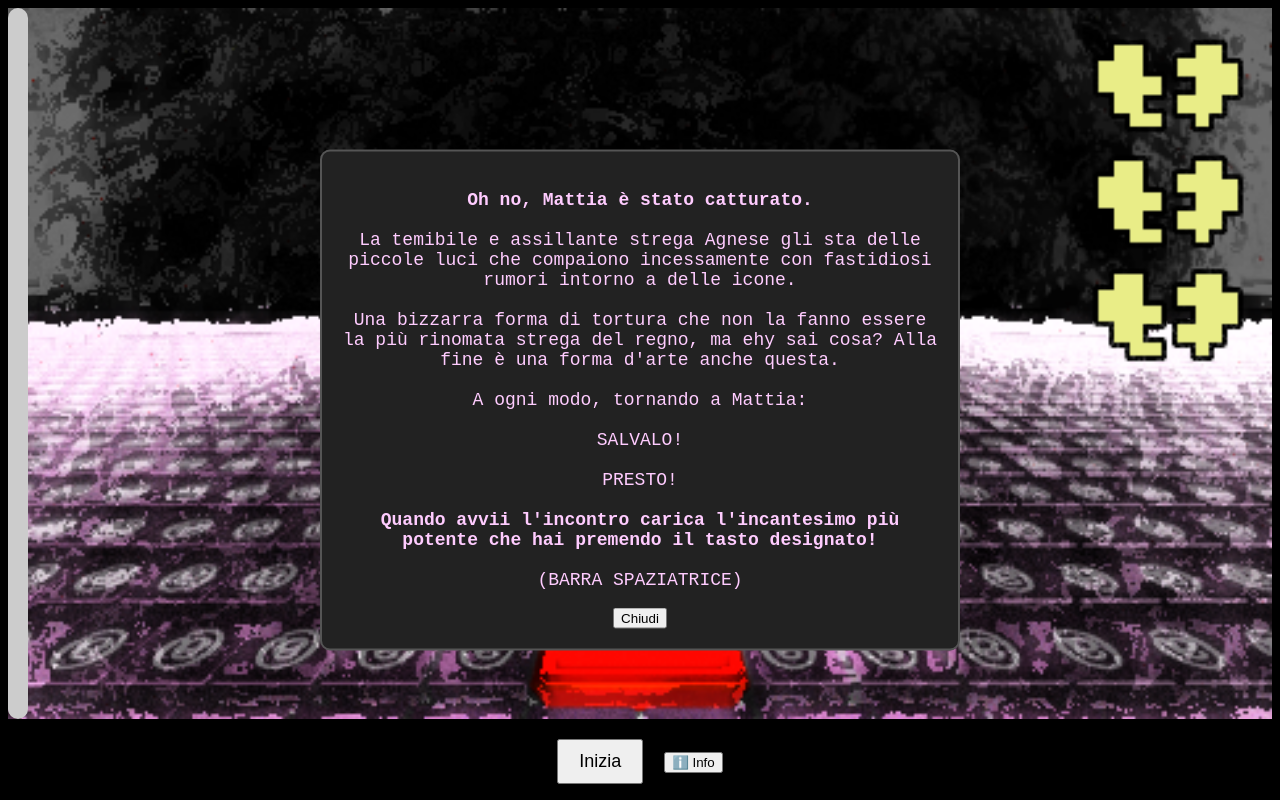
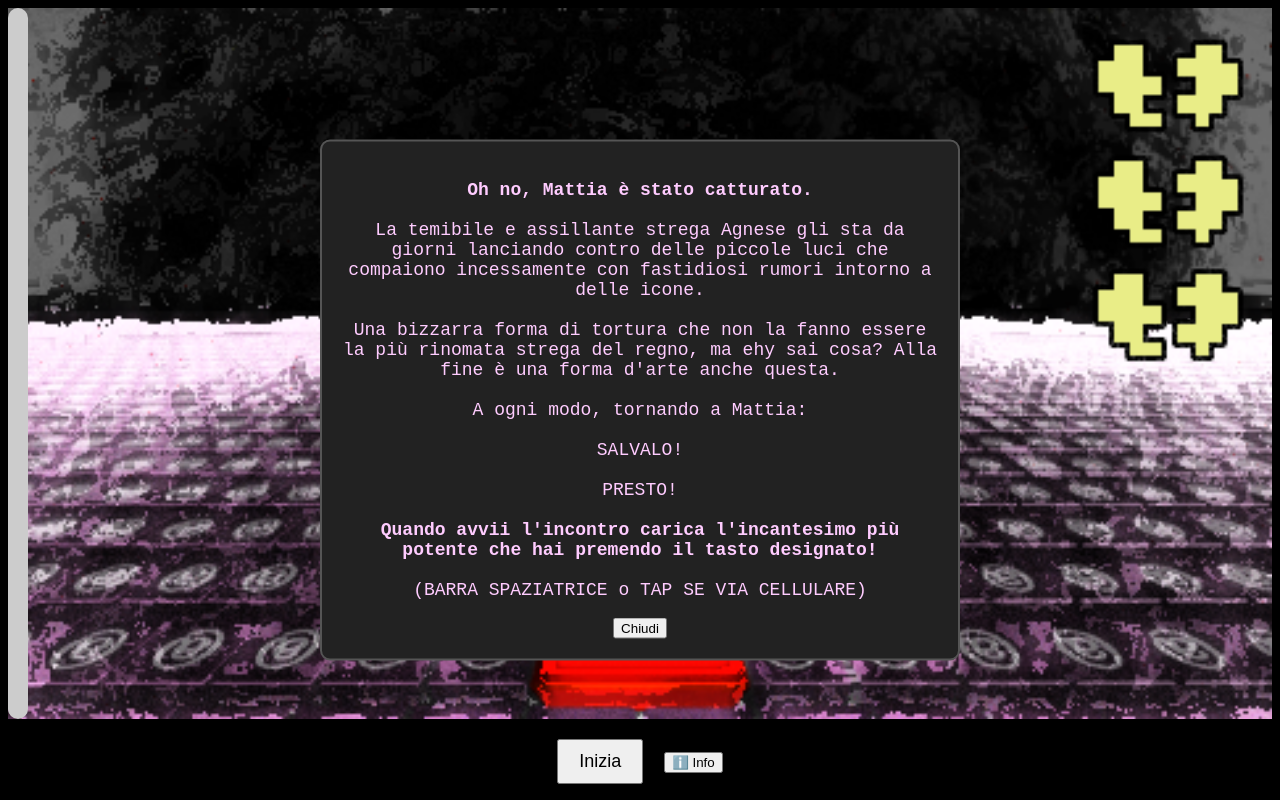
Before and after one commit to Vhaidra/AnotherTag, a plain HTML site: page index.html in a window 1280 px wide. Drawn offline with Linux system fonts and the light colour scheme.

Commit message:
Update index.html

```diff
--- a/index.html
+++ b/index.html
@@ -279,7 +279,7 @@ esterno.addEventListener("touchstart", (e) => {
 <div id="popupMessage" style="display: none; position: fixed; top: 50%; left: 50%; transform: translate(-50%, -50%);
   background-color: #222; padding: 20px; border: 2px solid #555; border-radius: 10px; z-index: 9999; max-width: 90%; text-align: center;">
 
-<p> <b>Oh no, Mattia è stato catturato. </b><br><br> La temibile e assillante strega Agnese gli sta delle piccole luci che compaiono incessamente con fastidiosi rumori intorno a delle icone. <br><br> Una bizzarra forma di tortura che non la fanno essere la più rinomata strega del regno, ma ehy sai cosa? Alla fine è una forma d'arte anche questa. <br><br> A ogni modo, tornando a Mattia: <br><br> SALVALO! <br><br> PRESTO! <br><br> <b> Quando avvii l'incontro carica l'incantesimo più potente che hai premendo il tasto designato! </b> <br><br> (BARRA SPAZIATRICE)</p>
+<p> <b>Oh no, Mattia è stato catturato. </b><br><br> La temibile e assillante strega Agnese gli sta da giorni lanciando contro delle piccole luci che compaiono incessamente con fastidiosi rumori intorno a delle icone. <br><br> Una bizzarra forma di tortura che non la fanno essere la più rinomata strega del regno, ma ehy sai cosa? Alla fine è una forma d'arte anche questa. <br><br> A ogni modo, tornando a Mattia: <br><br> SALVALO! <br><br> PRESTO! <br><br> <b> Quando avvii l'incontro carica l'incantesimo più potente che hai premendo il tasto designato! </b> <br><br> (BARRA SPAZIATRICE o TAP SE VIA CELLULARE)</p>
 <button onclick="closePopup()">Chiudi</button>
 </div>
 
```
